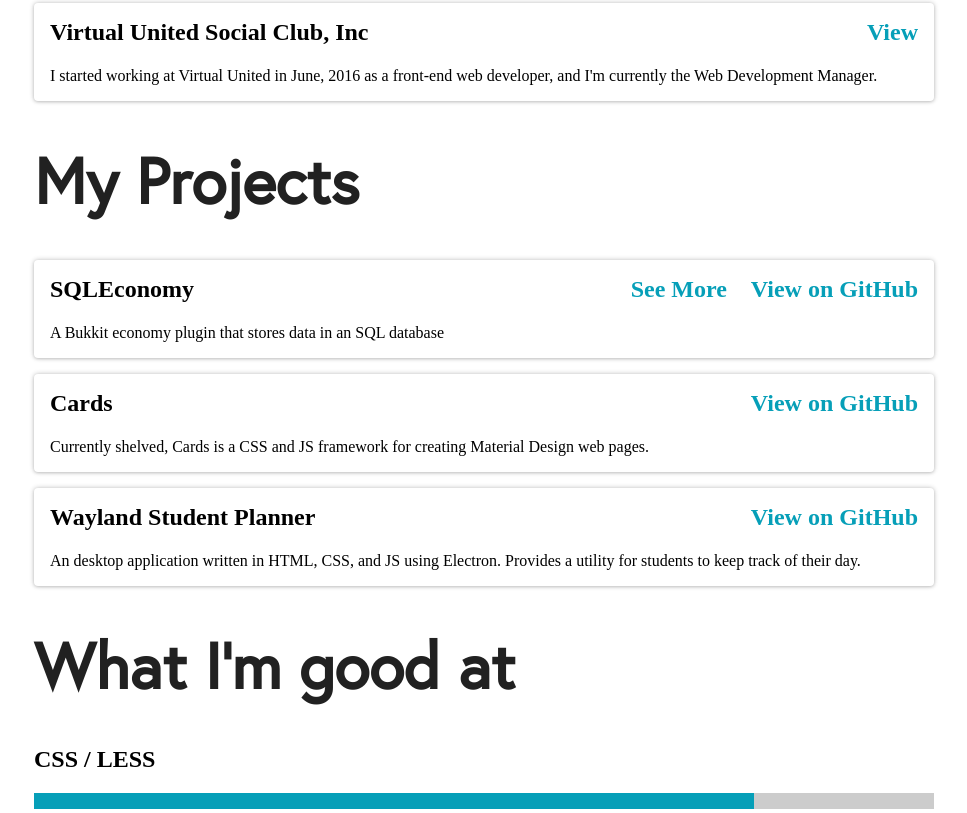
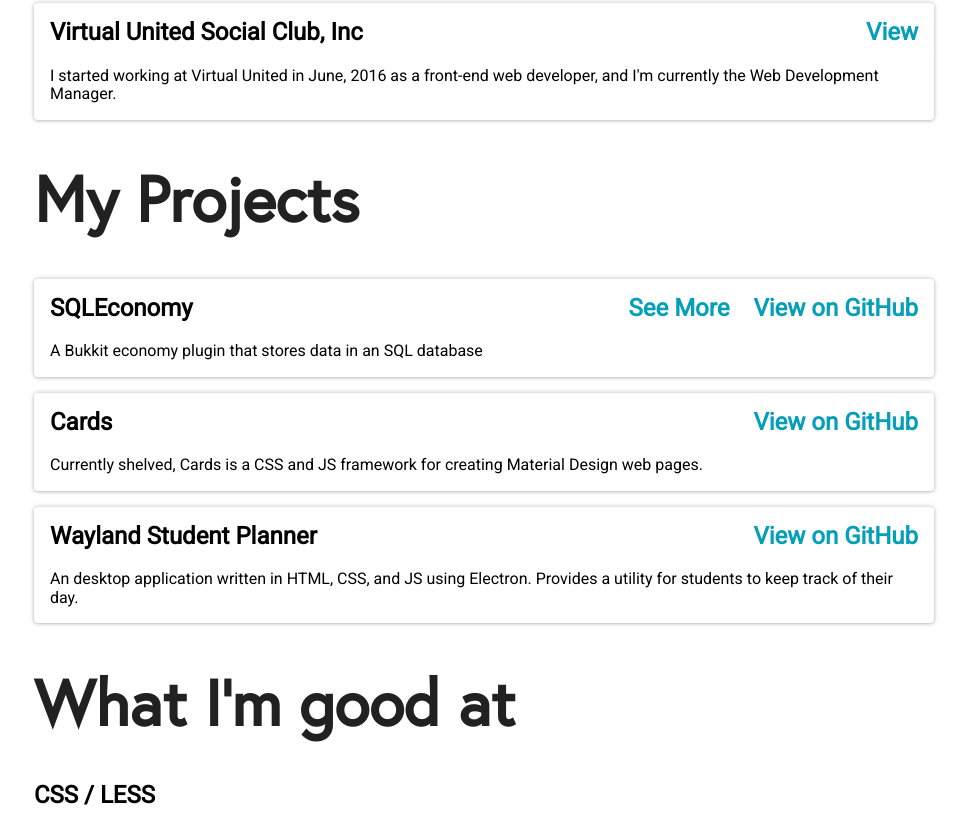
Before and after one commit to andrewward2001/andrewward2001.github.io-old, a website: page index.html in a window 1280 px wide. Shown: the part 1273-2086 px from the top of the page, without its empty margins (156-1123 px from the left). Drawn offline with nearby package versions, Linux system fonts and the light colour scheme.

Commit message:
Fix fonts

```diff
--- a/css/style.less
+++ b/css/style.less
@@ -1,4 +1,5 @@
 @import url("https://andrewward2001.github.io/europa/europa.css");
+@import url('https://fonts.googleapis.com/css?family=Roboto');
 
 @color-pri: #069fb8;
 
@@ -8,10 +9,11 @@
 
 body {
   margin: 0;
+  font-family: "Roboto", sans-serif;
 }
 
 .h {
-  font-family: "a";
+  font-family: "a", "Roboto", sans-serif;
   font-size: 4em;
   color: #FFF;
 
--- a/index.html
+++ b/index.html
@@ -1,10 +1,13 @@
 <!DOCTYPE html>
 <html>
 <head>
+  <meta charset="utf-8" />
+
   <title>Andrew Ward</title>
 
   <link rel="stylesheet" type="text/css" href="https://cdnjs.cloudflare.com/ajax/libs/normalize/6.0.0/normalize.css">
   <link rel="stylesheet" type="text/css" href="css/style.css">
+
 </head>
 <body>
   <img src="img/aw.png" alt="Logo" class="aw-logo" />
```
Also changed, not shown: css/style.css.
